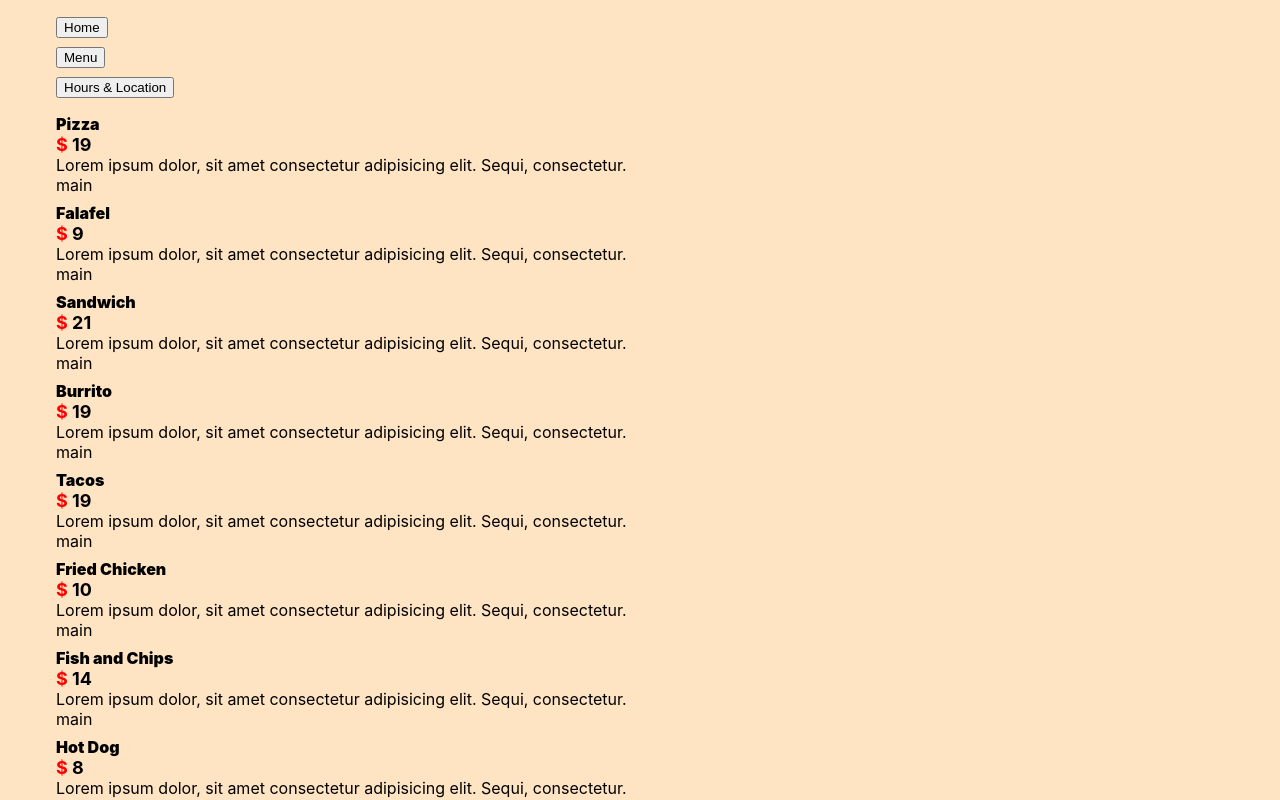
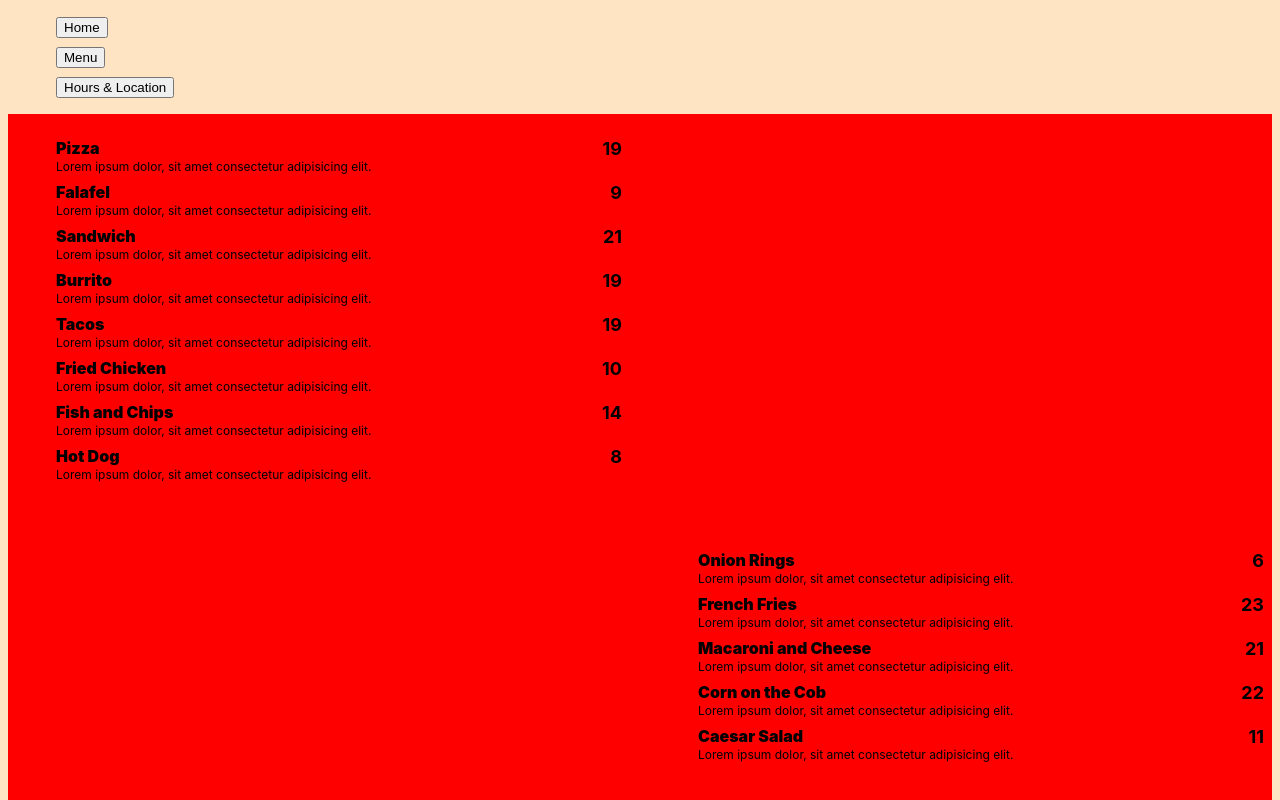
Before and after one commit to thereisnodeveloper/restaurant, a website built with webpack: page src/index.html in a window 1280 px wide. Both pictures are taken after a click on the button "Menu". Shown: the top 800 px of the page. Built offline with nearby package versions, Linux system fonts and the light colour scheme; a web font is replaced by a local one.

Commit message:
webpack issue, moving local repo

```diff
--- a/src/index.js
+++ b/src/index.js
@@ -1,7 +1,8 @@
+
+
 import './style.css'
 import Placeholder from './assets/placeholder.png'
 
-// import {mainMenuUL,sideMenuUL,drinkMenuUl} from "./menu.js"
 import {menuContent} from "./menu.js"
 
 export {appendChildBulk}
@@ -32,7 +33,6 @@ function appendChildBulk(elemToAppendTo, ...args){
 }
 
 
-// appendToBulk(content, ...elemArray)
 
 
 // #region Event Listeners
@@ -49,10 +49,8 @@ const elemButtonMenu = document.querySelector(".menu")
    }
 
    function switchToMenu(){
-      // const elemArray = [mainMenuUL,sideMenuUL,drinkMenuUl]
 
       resetContent()
-      // initContent()
       appendChildBulk(content, menuContent)
    }
 
--- a/src/menu.js
+++ b/src/menu.js
@@ -50,7 +50,7 @@ class MenuItem{
     constructor(name,foodGroup){
         this.name = name;
         this.price = Math.floor(Math.random()*20 + 4)
-        this.description = "Lorem ipsum dolor, sit amet consectetur adipisicing elit. Sequi, consectetur."
+        this.description = "Lorem ipsum dolor, sit amet consectetur adipisicing elit."
         this.foodGroup = foodGroup
 
         this.index = MenuItem.count
@@ -103,24 +103,26 @@ const [mainMenu,drinkMenu,sideMenu] = [
 ]
 
 
-
-
-
-
 function createElemLI(menuItem){
     // const propArray = []
-    const li = document.createElement('li')
+    const elemLI = document.createElement('li')
+    const elemNamePrice = document.createElement('div')
+    elemNamePrice.className = 'wrapper-name-price'
     Object.entries(menuItem).forEach(entry => {
-        if(["photo", "type", "index"].includes(entry[0])) return;
+        if(["photo", "type", "index", "foodGroup"].includes(entry[0])) return;
 
         const propElem = document.createElement("div")
         propElem.classList.add(entry[0]) //adds key name to class (i.e. "price")
 
         propElem.textContent = entry[1] //change text to value
 
-        li.appendChild(propElem)
+        propElem.className === "description"
+        ? elemLI.appendChild(propElem)
+        : elemNamePrice.appendChild(propElem)
     })
-    return li
+    elemLI.insertAdjacentElement("afterbegin", elemNamePrice)
+
+    return elemLI
 }
 /**@param {Object} category  */
 function createElemUL(category, className){
@@ -132,7 +134,6 @@ function createElemUL(category, className){
     return ulElem
 }
 
-// document.body.appendChild(createElemUL(mainMenu))
 
 const mainMenuUL = createElemUL(mainMenu, "menu-main")
 const sideMenuUL = createElemUL(sideMenu, "menu-side")
@@ -141,4 +142,5 @@ const drinkMenuUl = createElemUL(drinkMenu, "menu-drink")
 
 
 const menuContent = document.createElement('div')
+menuContent.classList.add("menu-content")
 appendChildBulk(menuContent, mainMenuUL,sideMenuUL,drinkMenuUl)
--- a/src/style.css
+++ b/src/style.css
@@ -1,3 +1,5 @@
+
+
 @font-face {
     font-family: Branda;
     src: url('assets/Branda-yolq.woff'), url('assets/Branda-yolq.woff2') ;
@@ -11,20 +13,56 @@ body{
     background-color: bisque;
 }
 
-li{
-    list-style: none;
-    margin: 8px;
+.menu-content{
+    background-color: red;
+    display: grid;
+    /* grid-template: 1fr / 100px 100px; */
+    grid-auto-rows: 1fr;
+    grid-auto-columns: 1fr;
+    gap: 20px
+}
+.menu-main{
+    grid-column: 1 / 2 ;
+    grid-row: 1 / 2
+}
+.menu-side{
+    grid-column: 2 / 3 ;
+    grid-row: 2 / 3
+}
+.menu-drink{
+    grid-column: 1 / 2;
+    grid-row: 3/4
+}
+
+.menu-main, .menu-side, .menu-drink{
+
+}
+
+.description{
+    font-size: 12px;
 }
 
 ul{
     gap:10px;
 }
 
+
+li{
+    list-style: none;
+    margin: 8px;
+    /* display:flex; */
+    justify-content: space-between;
+    flex-wrap: wrap;
+}
+
 h1{
     font-family: Branda;
 }
 
-
+.wrapper-name-price{
+    display: flex;
+    justify-content: space-between;
+}
 
 .name{
     font-weight: 900;
@@ -33,6 +71,7 @@ h1{
 .price{
     font-size: large;
     font-weight: 700;
+    justify-self: flex-end;
 }
 .price::before{
     content:"$ ";
```
